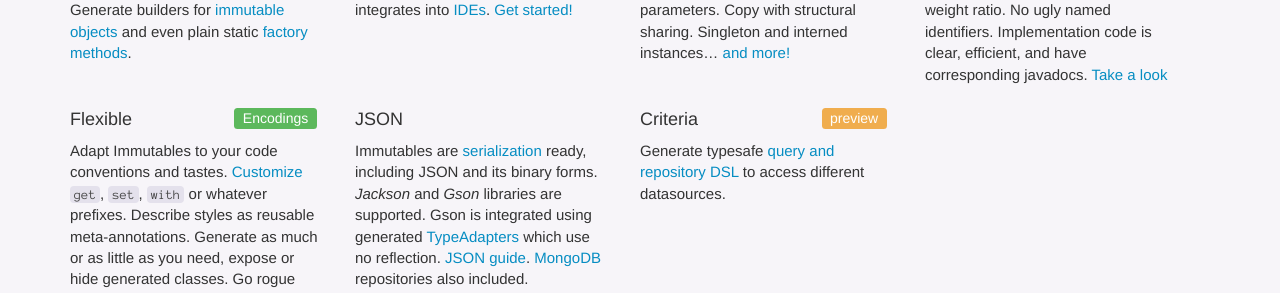
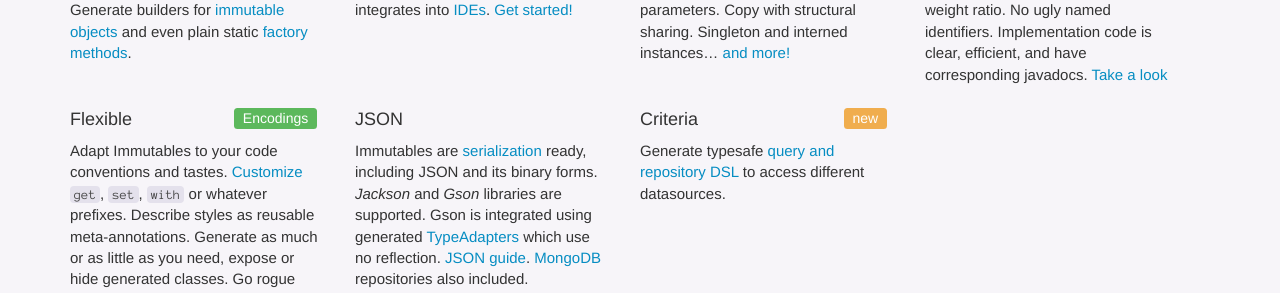
Before and after one commit to immutables/immutables.github.io, a Jekyll site: the page built from index.html, in a window 1280 px wide. Shown: the part 825-1118 px from the top of the page. Built offline with Jekyll 4.4.1, drawn with Linux system fonts in a browser that asks for light colours; nearby versions of some CDN libraries; Markdown is read by kramdown in place of the engine named in the settings.

Commit message:
change 'preview' tag to 'new' for criteria in home page

```diff
--- a/index.html
+++ b/index.html
@@ -95,7 +95,7 @@ Immutables are [serialization](/immutable.html#serialization) ready, including J
     </section>
 
    <section class="feature">
-    <span class="label label-warning" title="Experimental criteria">preview</span>
+    <span class="label label-warning" title="Experimental criteria">new</span>
 {% capture promo %}
 #### Criteria
 
```
